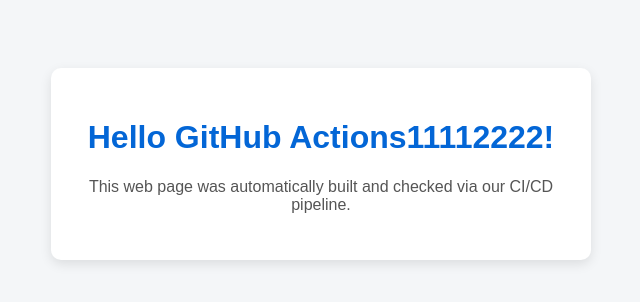
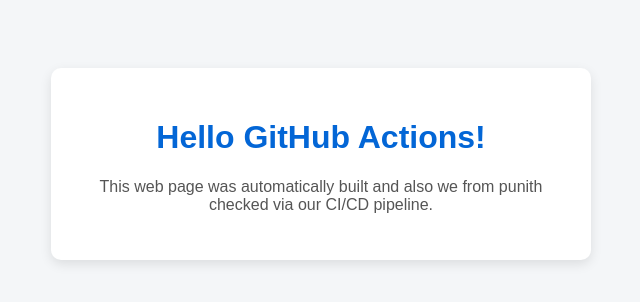
Before and after one commit to Punith887/mydeveopsprpject, a plain HTML site: page index.html in a window 1280 px wide. Shown: the whole page, without its empty margins (319-959 px from the left). Drawn offline with Linux system fonts and the light colour scheme.

Commit message:
punit bsdk

```diff
--- a/index.html
+++ b/index.html
@@ -29,8 +29,9 @@
 </head>
 <body>
   <div class="card">
-    <h1>Hello  GitHub Actions11112222!</h1>
-    <p>This web page was automatically built and checked via our CI/CD pipeline.</p>
+    <h1>Hello  GitHub Actions!</h1>
+    <p>This web page was automatically built and
+      also we from punith checked via our CI/CD pipeline.</p>
   </div>
 </body>
 </html>
```
